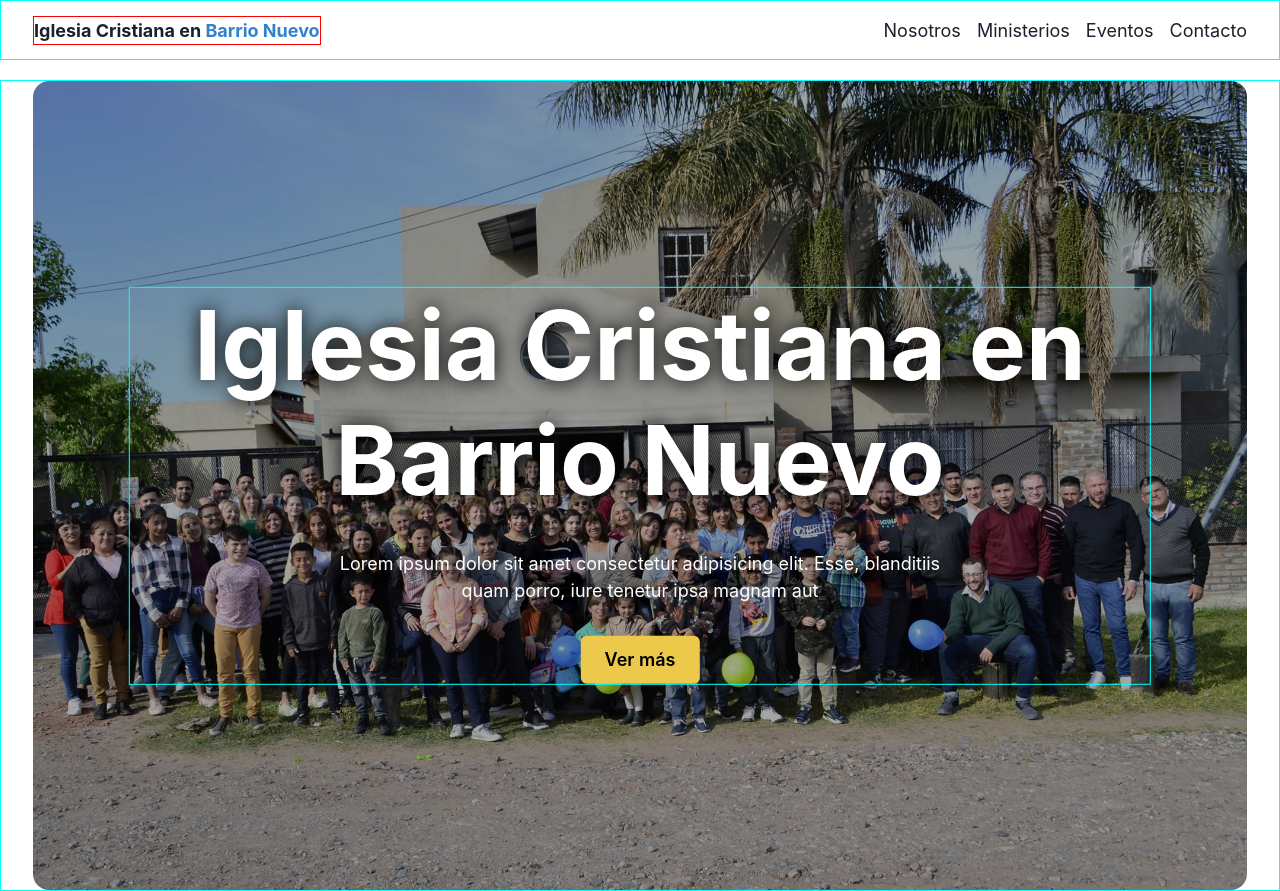
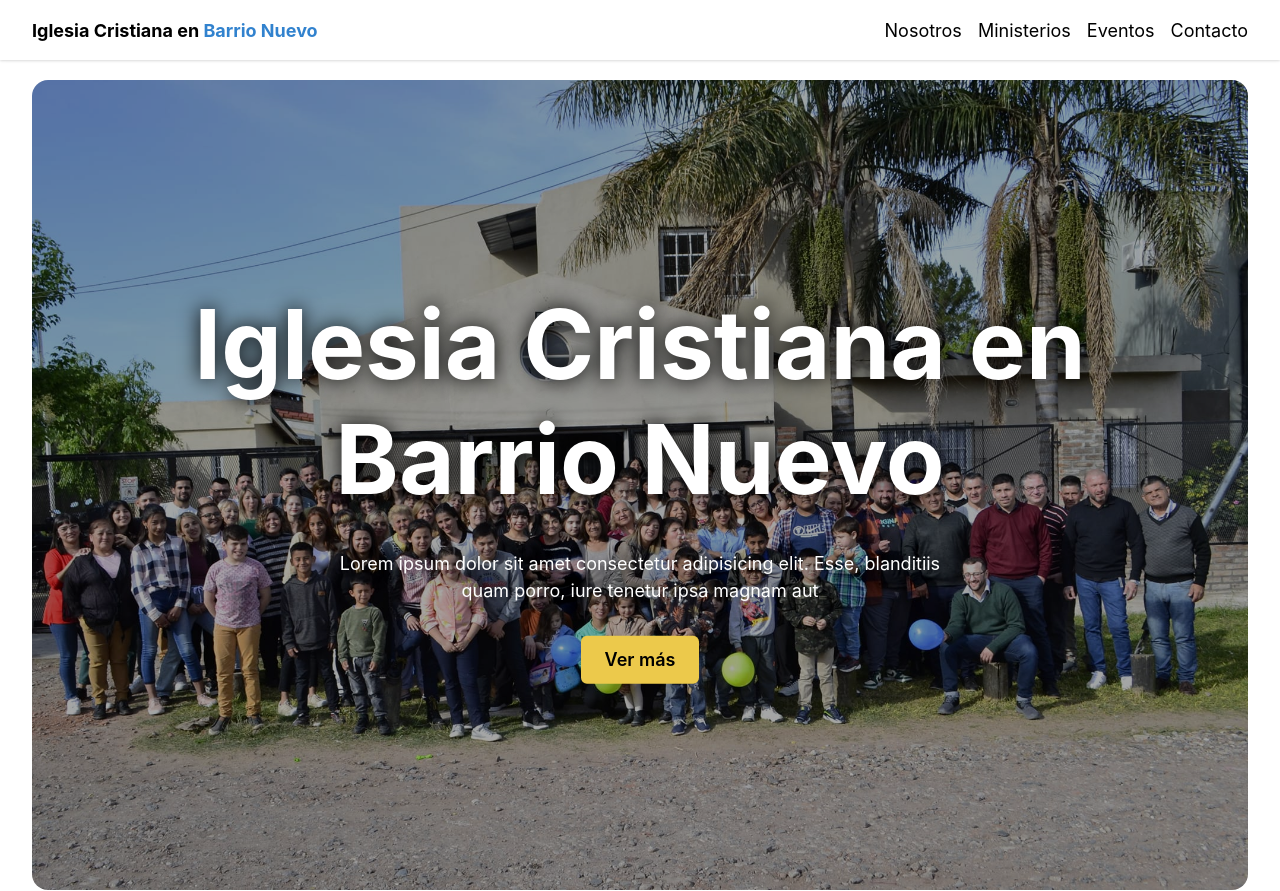
Before and after one commit to Agus9217/iglesia-landing, a Next.js app: page / in a window 1280 px wide. Built offline with nearby package versions, Linux system fonts and the light colour scheme.

Commit message:
add motion animation to navbar

```diff
--- a/src/app/components/hero/Hero.tsx
+++ b/src/app/components/hero/Hero.tsx
@@ -1,7 +1,8 @@
-import { Box, Button, Container, Heading, Text } from "@chakra-ui/react";
+import { Box, Button, Heading, Text } from "@chakra-ui/react";
 import Image from "next/image";
 import imgHero from '../../assets/iglesia-hero-image.jpeg'
 export const Hero = () => {
+
   return (
     <Box>
       <Box
@@ -12,6 +13,8 @@ export const Hero = () => {
         objectFit={'cover'}
         rounded={'2xl'}
         filter={'brightness(65%)'}
+        alt={'Hero iglesia barrio nuevo'}
+        priority={true}
       />
       <Box
         position={'absolute'}
@@ -21,8 +24,6 @@ export const Hero = () => {
         color={'white'}
         textShadow={'0 0 20px black'}
         textAlign={'center'}
-          borderWidth={'thin'}
-          borderColor={'cyan'}
         maxW={'80%'}
         w={'100%'}
       >
--- a/src/app/components/navbar/Navbar.tsx
+++ b/src/app/components/navbar/Navbar.tsx
@@ -1,11 +1,17 @@
 'use client'
 
 import { Box, Flex, Text, useBreakpointValue } from '@chakra-ui/react'
-import React from 'react'
+import React, { useState } from 'react'
 import { NavbarDesktop } from './NavbarDesktop'
 import { NavbarMobile } from './NavbarMobile'
+import { useMotionValueEvent, useScroll } from 'framer-motion'
 
 export const Navbar = () => {
+  const [change, setChange] = useState(0)
+  const { scrollY } = useScroll()
+  useMotionValueEvent(scrollY, "change", (latest) => {
+    setChange(latest)
+  })
 
   const display = useBreakpointValue(
     {
@@ -19,25 +25,23 @@ export const Navbar = () => {
       as={'header'}
       backdropFilter={'blur(8px)'}
       position={'fixed'}
-      borderWidth={'thin'}
-      borderColor={'cyan'}
       w={'100%'}
       minH={'60px'}
       alignItems={'center'}
       justifyContent={'space-between'}
       px={{ base: 2, md: 8 }}
       fontSize={{ base: 'md', md: 'lg' }}
+      color={change >= 60 ? 'white' : 'black'}
       zIndex={1000}
+      shadow={'base'}
     >
       <Box
         maxW={{ base: '140px', md: '300px' }}
-        borderWidth={'thin'}
-        borderColor={'red'}
       >
         <Text
           fontWeight={'bold'}
         >
-          Iglesia Cristiana en <Text as={'span'} color={'blue.500'}>Barrio Nuevo</Text>
+          Iglesia Cristiana en <Text as={'span'} color={change >= 60 ? 'yellow.400' : 'blue.500'}>Barrio Nuevo</Text>
         </Text>
       </Box>
       <NavbarDesktop display={display} />
--- a/src/app/page.tsx
+++ b/src/app/page.tsx
@@ -2,14 +2,13 @@ import { Container } from "@chakra-ui/react";
 import { Hero } from "./components";
 
 export default function HomePage() {
+
   return (
     <Container
       maxW={'1920px'}
       px={{ base: '0.5rem', md: '2rem' }}
       position={'relative'}
       top={'5rem'}
-      borderWidth={'thin'}
-      borderColor={'cyan'}
     >
       <Hero />
     </Container>
```
Lines whose indentation alone changed are shown as unchanged.
